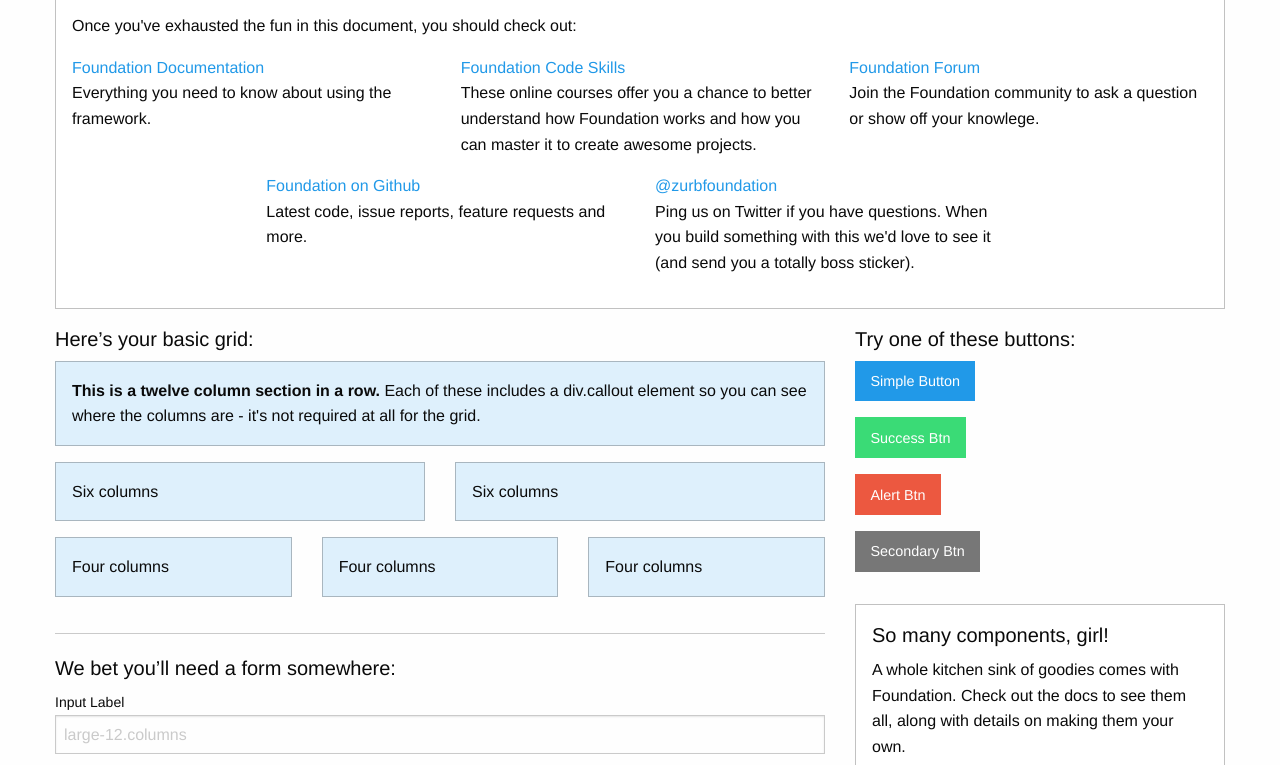
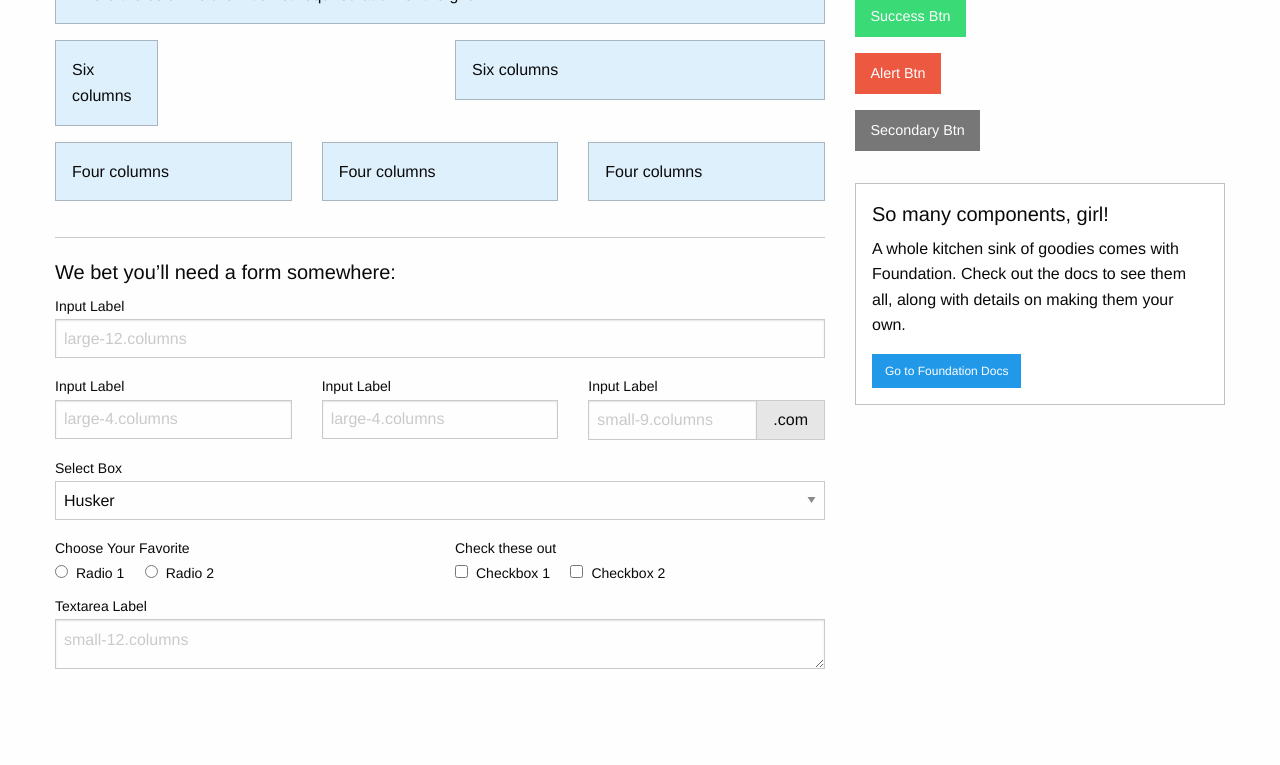
Before and after one commit to RichardzWang/Bamboozled, a plain HTML site: page foundation/index.html in a window 1280 px wide. Shown: the part 172-937 px from the top of the page. After the commit the page ends 857 px from the top, so only its background shows below. Drawn offline with Linux system fonts and the light colour scheme.

Commit message:
fixed minor error

```diff
--- a/foundation/index.html
+++ b/foundation/index.html
@@ -16,37 +16,8 @@
     </div>
 
     <div class="row">
-      <div class="large-12 columns">
-        <div class="callout">
-          <h3>We&rsquo;re stoked you want to try Foundation! </h3>
-          <p>To get going, this file (index.html) includes some basic styles you can modify, play around with, or totally destroy to get going.</p>
-          <p>Once you've exhausted the fun in this document, you should check out:</p>
-          <div class="row">
-            <div class="large-4 medium-4 columns">
-              <p><a href="http://foundation.zurb.com/docs">Foundation Documentation</a><br />Everything you need to know about using the framework.</p>
-            </div>
-            <div class="large-4 medium-4 columns">
-              <p><a href="http://zurb.com/university/code-skills">Foundation Code Skills</a><br />These online courses offer you a chance to better understand how Foundation works and how you can master it to create awesome projects.</p>
-            </div>
-            <div class="large-4 medium-4 columns">
-              <p><a href="http://foundation.zurb.com/forum">Foundation Forum</a><br />Join the Foundation community to ask a question or show off your knowlege.</p>
-            </div>
-          </div>
-          <div class="row">
-            <div class="large-4 medium-4 medium-push-2 columns">
-              <p><a href="http://github.com/zurb/foundation">Foundation on Github</a><br />Latest code, issue reports, feature requests and more.</p>
-            </div>
-            <div class="large-4 medium-4 medium-pull-2 columns">
-              <p><a href="https://twitter.com/ZURBfoundation">@zurbfoundation</a><br />Ping us on Twitter if you have questions. When you build something with this we'd love to see it (and send you a totally boss sticker).</p>
-            </div>
-          </div>
-        </div>
-      </div>
-    </div>
-
-    <div class="row">
       <div class="large-8 medium-8 columns">
-        <h5>Here&rsquo;s your basic grid:</h5>
+        <h5>Here's your basic grid:</h5>
         <!-- Grid Example -->
 
         <div class="row">
@@ -57,7 +28,7 @@
           </div>
         </div>
         <div class="row">
-          <div class="large-6 medium-6 columns">
+          <div class="large-2 medium-2 columns">
             <div class="primary callout">
               <p>Six columns</p>
             </div>
```
Also changed, not shown: foundation/showcase.html (+1 -1 lines).
